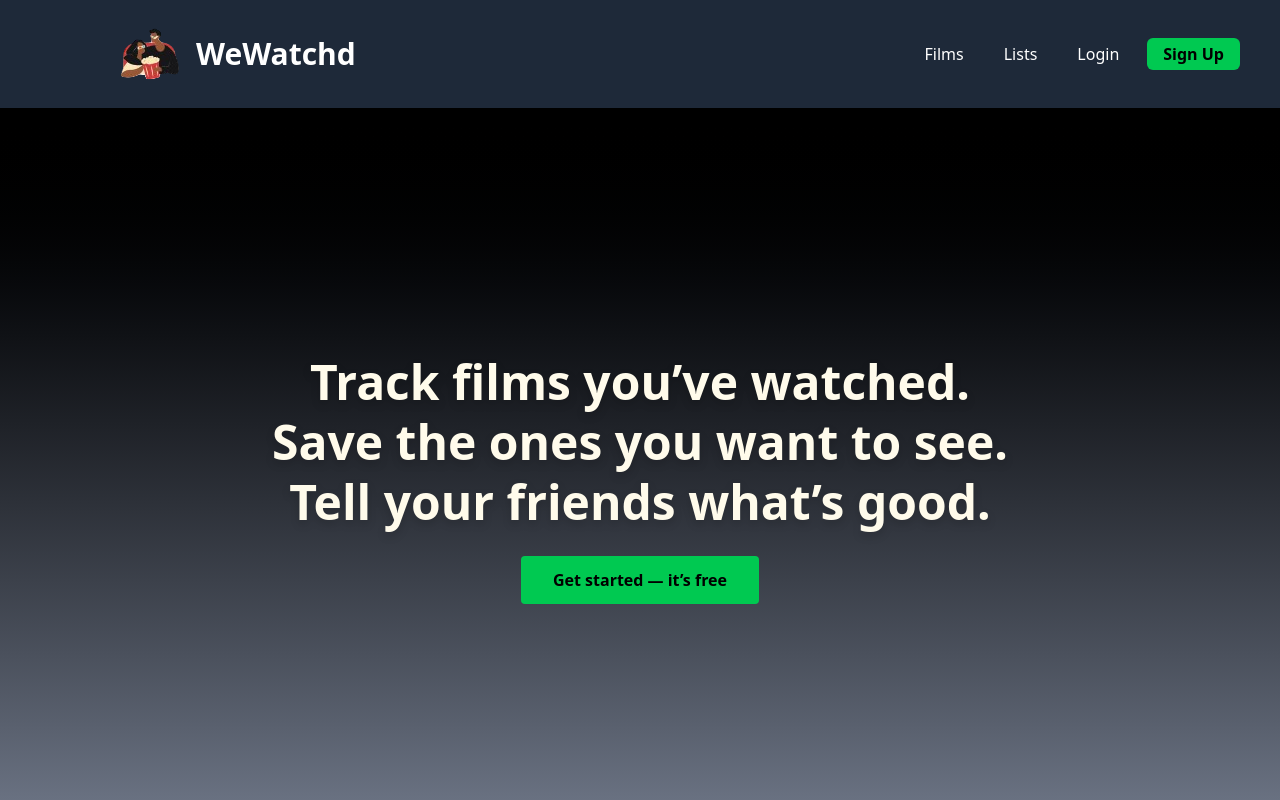
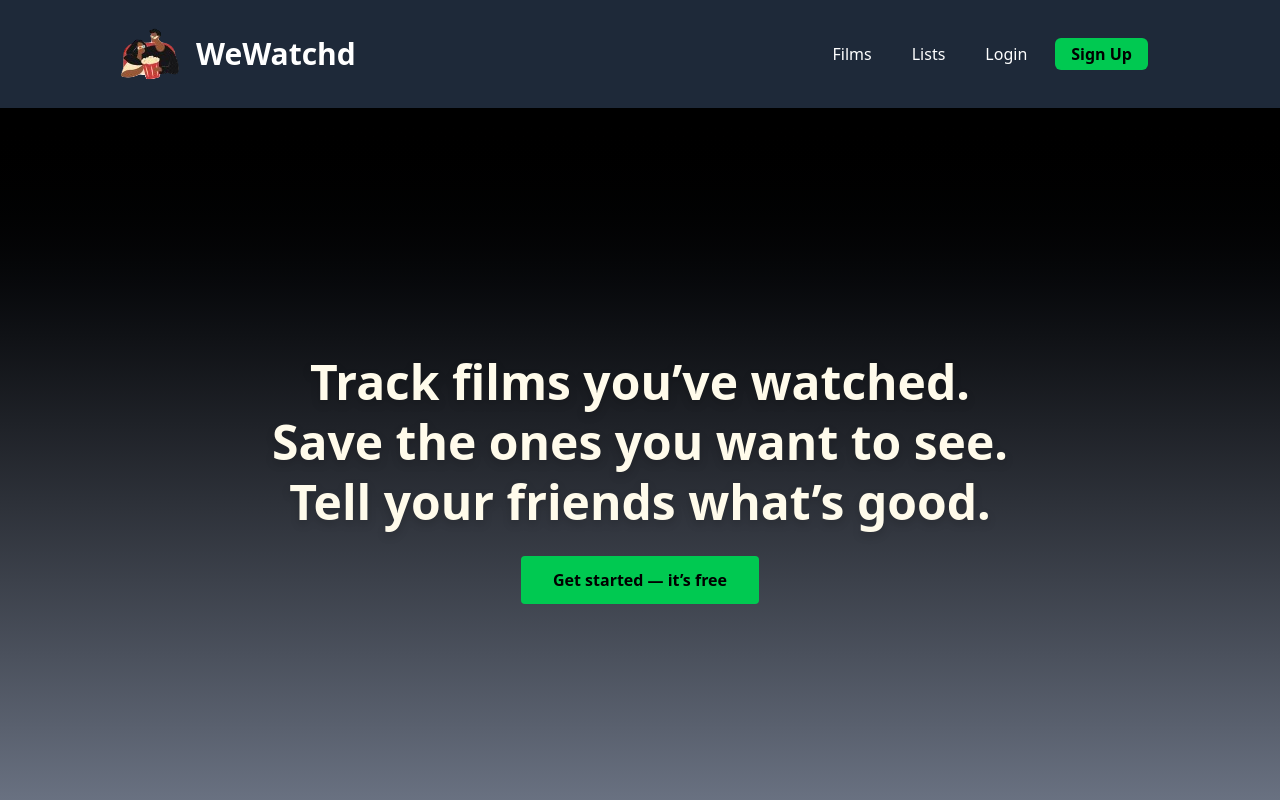
Before and after one commit to JaynilRana/WeWatchd, a React (Vite) app: page / in a window 1280 px wide. Shown: the top 800 px of the page. Built offline with nearby package versions, Linux system fonts and the light colour scheme; no server answers.

Commit message:
adjust spacing

```diff
--- a/src/Components/Navbar.jsx
+++ b/src/Components/Navbar.jsx
@@ -12,7 +12,7 @@
       </div>
 
       {/* NAV LINKS */}
-      <div className="flex gap-4 items-center">
+      <div className="flex gap-4 items-center mr-23">
         <Link to="/films">
           <button className="px-3 py-1 rounded-md text-white font-medium transition-all duration-200 ease-out hover:text-green-400 hover:bg-[#1f2329] hover:-translate-y-[1px] focus:outline-none focus:ring-2 focus:ring-green-400/50">
             Films
```
